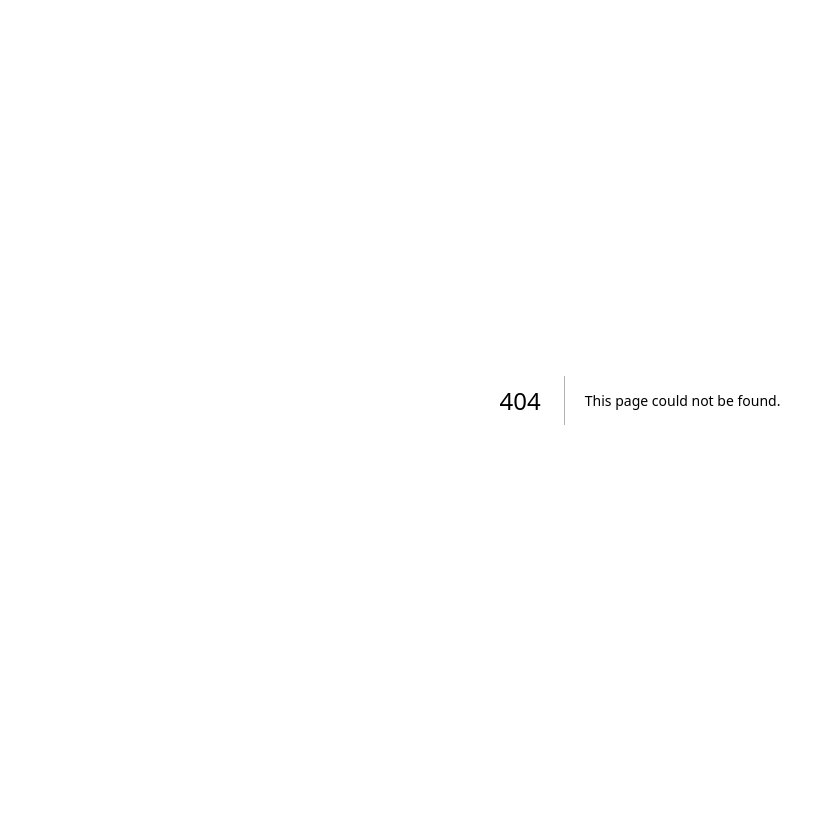
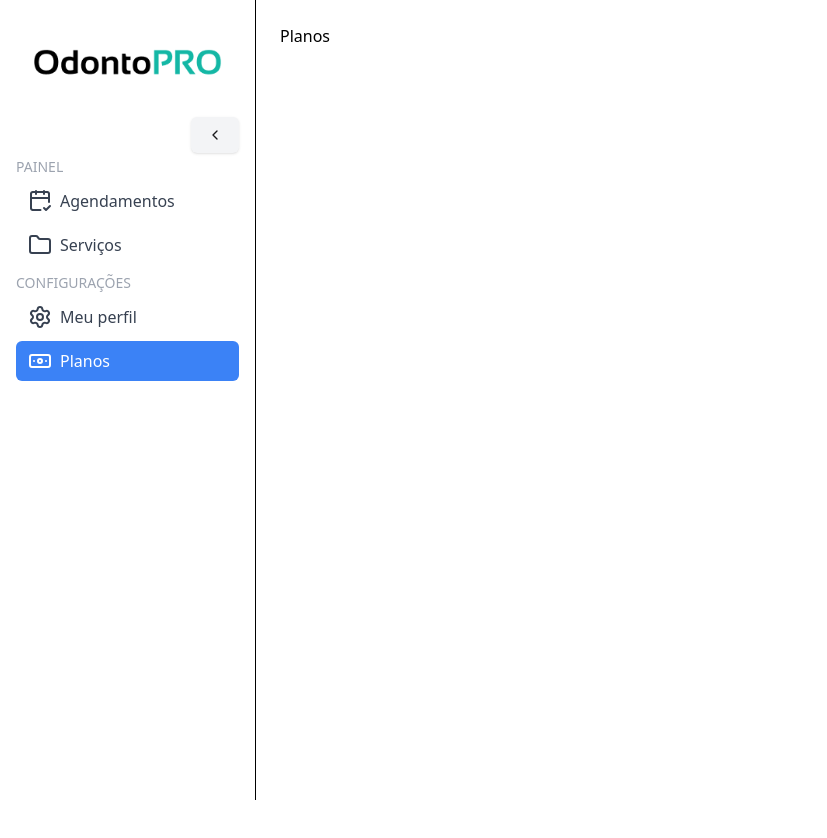
Before and after one commit to gabriel-smartins/agendly, a Next.js app: page /dashboard/plans in a window 1280 px wide. Before the commit this address had no page. Shown: the top 838 px of the page, without its empty margins (0-827 px from the left). Before the commit the page ends 800 px from the top, so only its background shows below. Built offline with nearby package versions, Linux system fonts and the light colour scheme.

Commit message:
feat: add plans page

```diff
--- /dev/null
+++ b/src/app/(panel)/dashboard/plans/page.tsx
@@ -0,0 +1,7 @@
+export default function Plans() {
+    return (
+        <div className="flex flex-col min-h-screen">
+            <h1>Planos</h1>
+        </div>
+    )
+}
```
